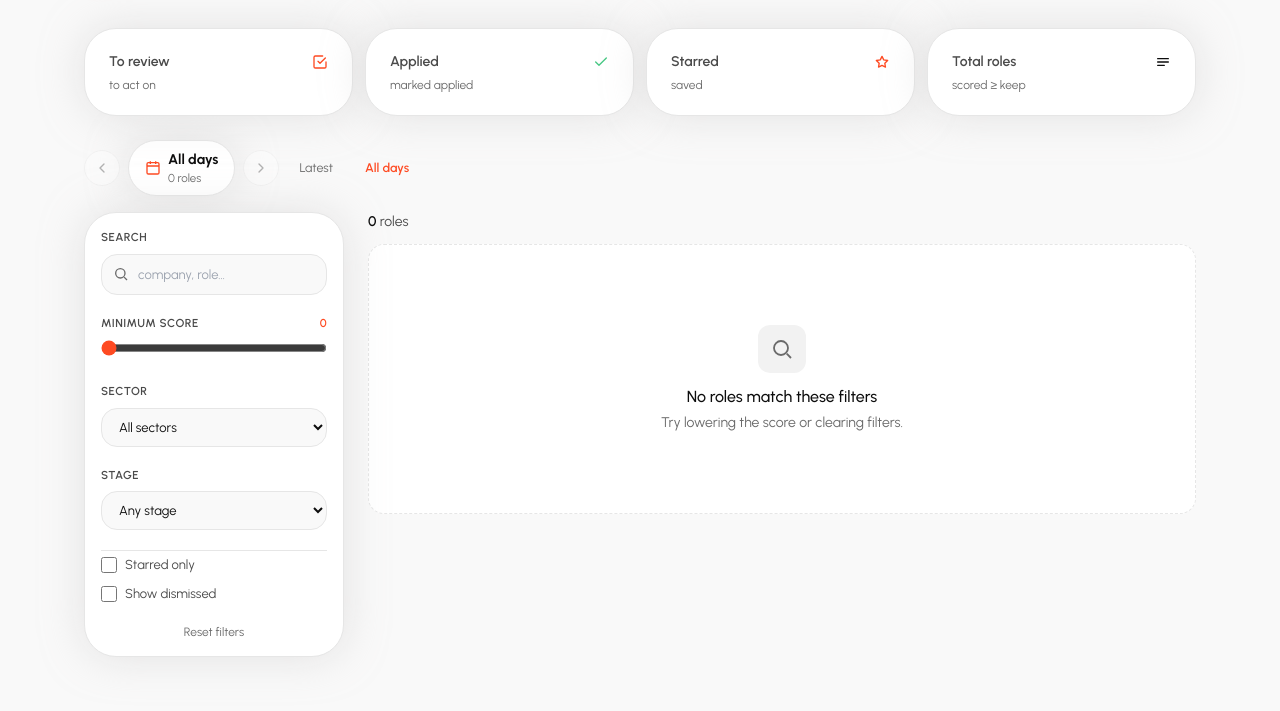
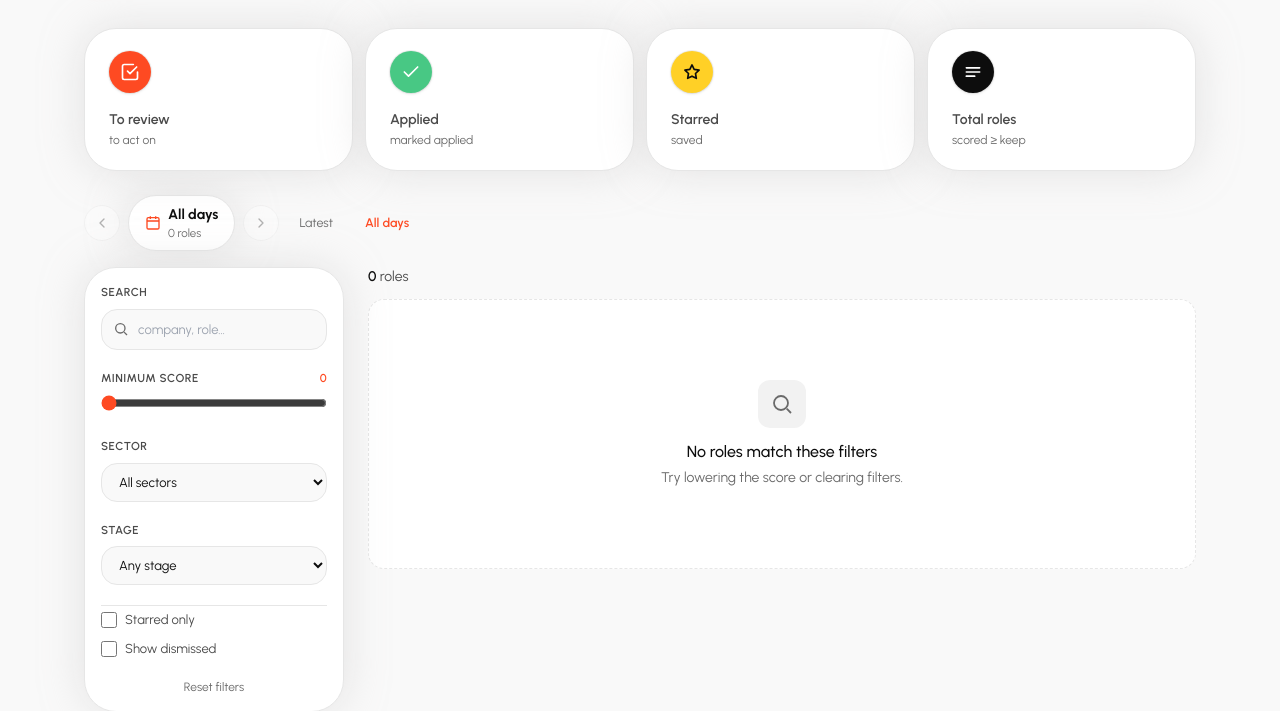
Before and after one commit to Nam-Aniket/northstar, a FastAPI app: page / in a window 1280 px wide. Shown: the part 65-776 px from the top of the page. Before the commit the page ends 736 px from the top, so only its background shows below. Run offline with FastAPI, Linux system fonts and the light colour scheme; parts of the project's set-up code (start-up, migrations or seed data) failed here and were passed over; some libraries are stand-ins or nearby versions.

Commit message:
fix(ui): kill reload loop + lighter single-dot cursor + Ramos colour stickers
- Reload loop: /run/status reset 'done'->'idle' after serving once, so the
  finished-run board refresh fires a single time instead of re-triggering on
  every page load (the real cause of constant reloading + the slowness).
- Cursor: single coral dot that squash-stretches toward its motion; RAF runs
  only while the pointer moves (idle = no CPU). Ring removed.
- Colour: stat cards now use Ramos-style filled circular icon badges
  (coral/green/yellow/dark) with big dark numbers; playful hover rotate.

Co-Authored-By: Claude Fable 5 <noreply@anthropic.com>

```diff
--- a/app/app.py
+++ b/app/app.py
@@ -368,4 +368,10 @@ def run_start(request: Request):
 @app.get("/run/status", response_class=HTMLResponse)
 def run_status_view(request: Request):
     import run_status
-    return templates.TemplateResponse(request, "_run_progress.html", {"st": run_status.read()})
+    st = run_status.read()
+    # A finished run refreshes the board once; then reset to idle so the progress
+    # widget stops re-triggering that refresh on every page load (else it loops).
+    if st.get("stage") == "done":
+        run_status.write(stage="idle", pct=0, message="", started_at=None,
+                         finished_at=None, ok=None, error_stage=None, error_detail=None)
+    return templates.TemplateResponse(request, "_run_progress.html", {"st": st})
--- a/app/static/app.css
+++ b/app/static/app.css
@@ -135,7 +135,15 @@ body{background:rgb(var(--c-bg));color:rgb(var(--c-ink));font-family:'Urbanist',
 .stat{position:relative;background:rgb(var(--c-paper));border:1px solid rgb(var(--c-line));border-radius:var(--r-lg);padding:22px 24px;box-shadow:var(--shadow);transition:transform var(--dur-mid) var(--ease-bounce),box-shadow var(--dur-mid) var(--ease-bounce),border-color var(--dur-mid);cursor:pointer}
 .statlink:hover .stat{transform:translateY(-4px);box-shadow:var(--shadow-hi);border-color:rgb(var(--c-accent)/.35)}
 .stat .lbl{font-size:var(--fs-sm);color:rgb(var(--c-ink2));font-weight:600;display:flex;justify-content:space-between;align-items:center}
-.stat .num{font-family:'Urbanist','Helvetica Neue',Arial,sans-serif;font-weight:800;font-size:var(--fs-2xl);line-height:1;letter-spacing:-.02em;margin-top:5px}
+.stat .num{font-family:'Urbanist','Helvetica Neue',Arial,sans-serif;font-weight:800;font-size:var(--fs-2xl);line-height:1;letter-spacing:-.02em;margin-top:2px;color:rgb(var(--c-ink))}
+/* Ramos colourful circular icon stickers */
+.stat-badge{display:inline-grid;place-items:center;width:42px;height:42px;border-radius:50%;color:#fff;margin-bottom:14px;box-shadow:var(--shadow-hair)}
+.stat-badge svg{width:20px;height:20px}
+.stat-badge--clay{background:rgb(var(--c-accent))}
+.stat-badge--leaf{background:rgb(var(--c-good))}
+.stat-badge--gold{background:rgb(var(--c-warn));color:rgb(var(--c-ink))}
+.stat-badge--ink{background:rgb(var(--c-ink))}
+.statlink:hover .stat-badge{transform:scale(1.08) rotate(-6deg);transition:transform var(--dur-mid) var(--ease-bounce)}
 
 /* forms / panels */
 .filter-label{display:block;font-size:11.5px;font-weight:600;text-transform:uppercase;letter-spacing:.04em;color:rgb(var(--c-ink2));margin-bottom:7px}
@@ -221,10 +229,8 @@ a:focus-visible,button:focus-visible,select:focus-visible,input:focus-visible,te
 .run-err pre{font-size:11px;white-space:pre-wrap;word-break:break-all;opacity:.8;margin-top:4px;width:100%}
 
 /* ── Ramos custom cursor (pointer:fine only; JS sets body{cursor:none}) ─────── */
-.ns-cursor-dot,.ns-cursor-ring{position:fixed;top:0;left:0;pointer-events:none;z-index:9999;border-radius:50%;will-change:transform}
-.ns-cursor-dot{width:7px;height:7px;margin:-3.5px 0 0 -3.5px;background:rgb(var(--c-accent))}
-.ns-cursor-ring{width:34px;height:34px;margin:-17px 0 0 -17px;border:1.5px solid rgb(var(--c-accent)/.55);transition:width .22s var(--ease-bounce),height .22s var(--ease-bounce),margin .22s var(--ease-bounce),background-color .22s ease,border-color .22s ease}
-.ns-cursor-ring.is-hover{width:54px;height:54px;margin:-27px 0 0 -27px;background:rgb(var(--c-accent)/.1);border-color:rgb(var(--c-accent)/.8)}
+.ns-cursor-dot{position:fixed;top:0;left:0;width:13px;height:13px;margin:-6.5px 0 0 -6.5px;border-radius:50%;pointer-events:none;z-index:9999;background:rgb(var(--c-accent));will-change:transform;transition:width .2s var(--ease-bounce),height .2s var(--ease-bounce),margin .2s var(--ease-bounce),background-color .2s ease}
+.ns-cursor-dot.is-hover{width:30px;height:30px;margin:-15px 0 0 -15px;background:rgb(var(--c-accent)/.35)}
 
 /* ── Reveal-on-scroll (only hides once JS opts in via .js-reveal on <html>) ─── */
 .js-reveal .reveal{opacity:0;transform:translateY(12px);transition:opacity .6s var(--ease-smooth),transform .6s var(--ease-smooth)}
@@ -234,4 +240,4 @@ a:focus-visible,button:focus-visible,select:focus-visible,input:focus-visible,te
   *{transition:none!important;animation:none!important}
   .reveal{opacity:1;transform:none}
 }
-@media (hover:none),(pointer:coarse){.ns-cursor-dot,.ns-cursor-ring{display:none}}
+@media (hover:none),(pointer:coarse){.ns-cursor-dot{display:none}}
--- a/app/templates/base.html
+++ b/app/templates/base.html
@@ -66,7 +66,6 @@
 
   <div id="toast" class="ns-toast-wrap"></div>
 
-  <div class="ns-cursor-ring" aria-hidden="true"></div>
   <div class="ns-cursor-dot" aria-hidden="true"></div>
 
   <script>
@@ -96,32 +95,39 @@
       } catch (e) {}
     }
 
-    /* Custom cursor — dot tracks instantly, ring trails with lerp */
+    /* Custom cursor — single coral dot that stretches toward its motion.
+       The RAF loop runs ONLY while the pointer is moving (idle = no CPU). */
     if (finePointer && !reduceMotion) {
       var dot = document.querySelector('.ns-cursor-dot');
-      var ring = document.querySelector('.ns-cursor-ring');
-      if (dot && ring) {
+      if (dot) {
         document.body.style.cursor = 'none';
-        var mx = window.innerWidth / 2, my = window.innerHeight / 2;
-        var rx = mx, ry = my;
+        var tx = window.innerWidth / 2, ty = window.innerHeight / 2;
+        var cx = tx, cy = ty, raf = null, hovering = false;
         document.addEventListener('mousemove', function (e) {
-          mx = e.clientX; my = e.clientY;
-          dot.style.transform = 'translate(' + mx + 'px,' + my + 'px)';
+          tx = e.clientX; ty = e.clientY;
+          if (!raf) raf = requestAnimationFrame(loop);
         }, { passive: true });
-        function ringRaf() {
-          rx += (mx - rx) * 0.18; ry += (my - ry) * 0.18;
-          ring.style.transform = 'translate(' + rx + 'px,' + ry + 'px)';
-          requestAnimationFrame(ringRaf);
+        function loop() {
+          var dx = tx - cx, dy = ty - cy;
+          cx += dx * 0.35; cy += dy * 0.35;
+          var speed = Math.min(Math.sqrt(dx * dx + dy * dy), 60) / 60;
+          if (hovering || speed < 0.02) {
+            dot.style.transform = 'translate(' + cx + 'px,' + cy + 'px)';
+          } else {
+            var ang = Math.atan2(dy, dx) * 180 / Math.PI;
+            dot.style.transform = 'translate(' + cx + 'px,' + cy + 'px) rotate(' + ang + 'deg) scale(' + (1 + speed * 0.7) + ',' + (1 - speed * 0.45) + ')';
+          }
+          if (Math.abs(dx) > 0.2 || Math.abs(dy) > 0.2) { raf = requestAnimationFrame(loop); }
+          else { dot.style.transform = 'translate(' + cx + 'px,' + cy + 'px)'; raf = null; }
         }
-        requestAnimationFrame(ringRaf);
         var hoverSel = 'a,button,[role=button],.statlink,.panel,input,select,textarea,summary';
         document.addEventListener('mouseover', function (e) {
-          if (e.target.closest && e.target.closest(hoverSel)) ring.classList.add('is-hover');
+          if (e.target.closest && e.target.closest(hoverSel)) { hovering = true; dot.classList.add('is-hover'); }
         });
         document.addEventListener('mouseout', function (e) {
           if (e.target.closest && e.target.closest(hoverSel) &&
               !(e.relatedTarget && e.relatedTarget.closest && e.relatedTarget.closest(hoverSel))) {
-            ring.classList.remove('is-hover');
+            hovering = false; dot.classList.remove('is-hover');
           }
         });
       }
--- a/app/templates/jobs.html
+++ b/app/templates/jobs.html
@@ -5,16 +5,17 @@
   {% set cards = [
     ('To review', stats.to_review, 'clay', 'to_review', '', 'M9 11l3 3 8-8M21 12v7a2 2 0 0 1-2 2H5a2 2 0 0 1-2-2V5a2 2 0 0 1 2-2h11', 'to act on'),
     ('Applied', stats.applied, 'leaf', 'applied', 'all', 'M20 6 9 17l-5-5', 'marked applied'),
-    ('Starred', stats.starred, 'clay', 'starred', 'all', 'M12 3.5l2.6 5.3 5.9.9-4.3 4.1 1 5.8L12 17l-5.2 2.6 1-5.8-4.3-4.1 5.9-.9z', 'saved'),
+    ('Starred', stats.starred, 'gold', 'starred', 'all', 'M12 3.5l2.6 5.3 5.9.9-4.3 4.1 1 5.8L12 17l-5.2 2.6 1-5.8-4.3-4.1 5.9-.9z', 'saved'),
     ('Total roles', stats.total, 'ink', '', 'all', 'M4 7h16M4 12h16M4 17h10', 'scored ≥ keep') ] %}
   {% for label, val, color, vw, dy, path, sublabel in cards %}
   <a class="statlink" href="/?{% if vw %}view={{ vw }}&{% endif %}day={{ dy }}">
     <div class="stat reveal {{ 'ring-2 ring-clay/40' if f.view == vw and vw }}">
-      <div class="lbl">{{ label }}
-        <svg viewBox="0 0 24 24" class="w-4 h-4 text-{{ color }}" fill="none" stroke="currentColor" stroke-width="2" stroke-linecap="round" stroke-linejoin="round"><path d="{{ path }}"/></svg>
-      </div>
-      <div class="num text-{{ color }}">{{ val }}</div>
-      <div class="text-xs text-muted mt-1">{{ sublabel }}</div>
+      <span class="stat-badge stat-badge--{{ color }}">
+        <svg viewBox="0 0 24 24" fill="none" stroke="currentColor" stroke-width="2" stroke-linecap="round" stroke-linejoin="round"><path d="{{ path }}"/></svg>
+      </span>
+      <div class="num">{{ val }}</div>
+      <div class="lbl">{{ label }}</div>
+      <div class="text-xs text-muted mt-0.5">{{ sublabel }}</div>
     </div>
   </a>
   {% endfor %}
```
